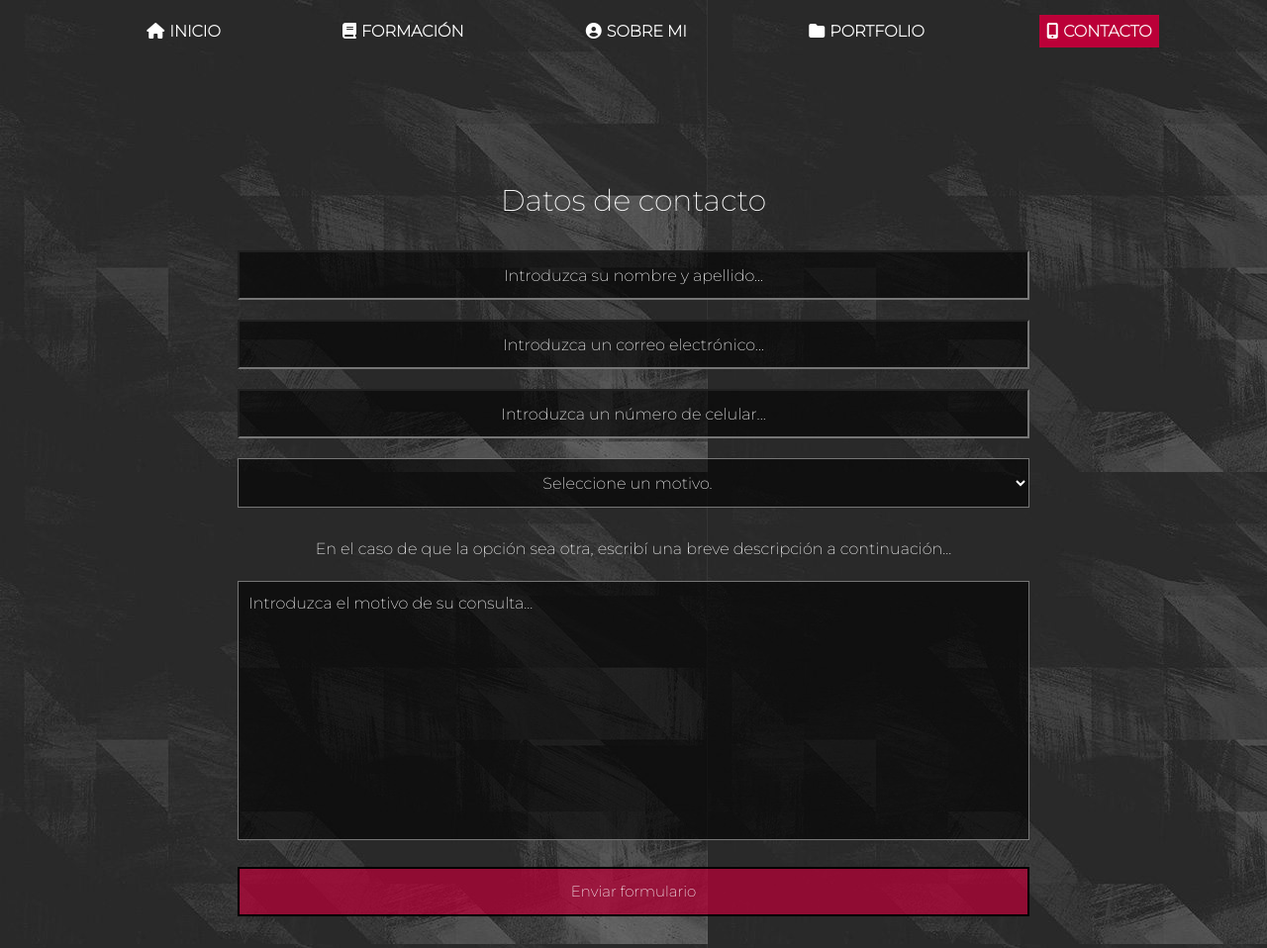
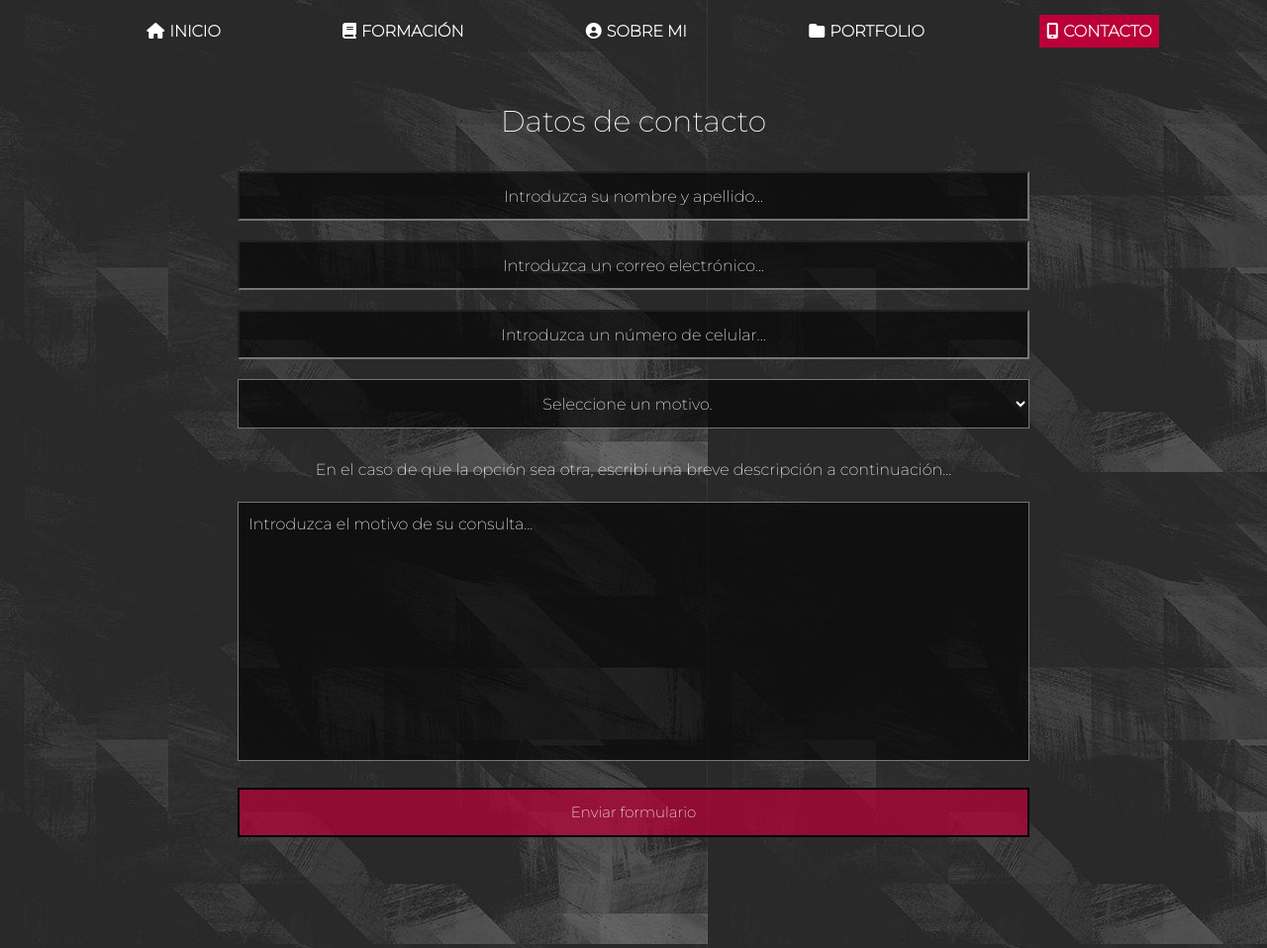
Before and after one commit to NachitoLP/ProyectoFinal, a plain HTML site: page Page/contact.html in a window 1280 px wide. Shown: the top 958 px of the page at 99% size. Drawn offline with nearby package versions, Linux system fonts and the light colour scheme; a web font is replaced by a local one.

Commit message:
cambios contacto

```diff
--- a/style.css
+++ b/style.css
@@ -369,7 +369,6 @@
 
 .main_contact_form fieldset{
     width: 1000px;
-    margin-top: 100px;
     text-align: center;
     color: white;
     border: none;
@@ -457,6 +456,7 @@
 @media(min-width:200px){
     .main_contact_form fieldset{
         width: 200px;
+        margin-top: 0px;
     }
     .main_contact_form input{
         width: 200px;
@@ -525,6 +525,7 @@
 @media(min-width:900px){
     .main_contact_form fieldset{
         width: 1000px;
+        margin-top: 20px;
     }
     .main_contact{
         height: 1000px;
```
